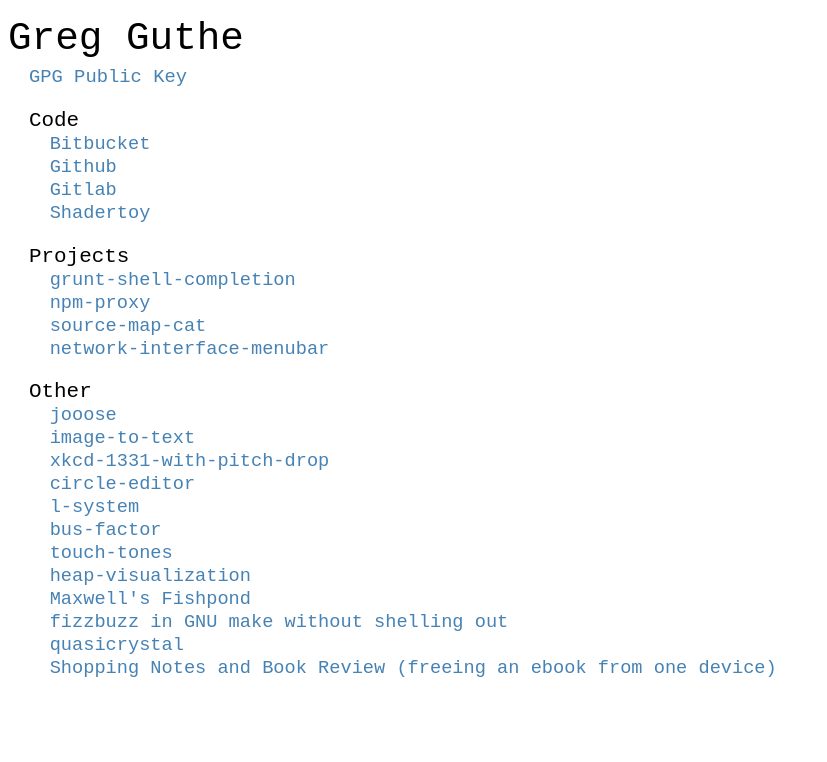
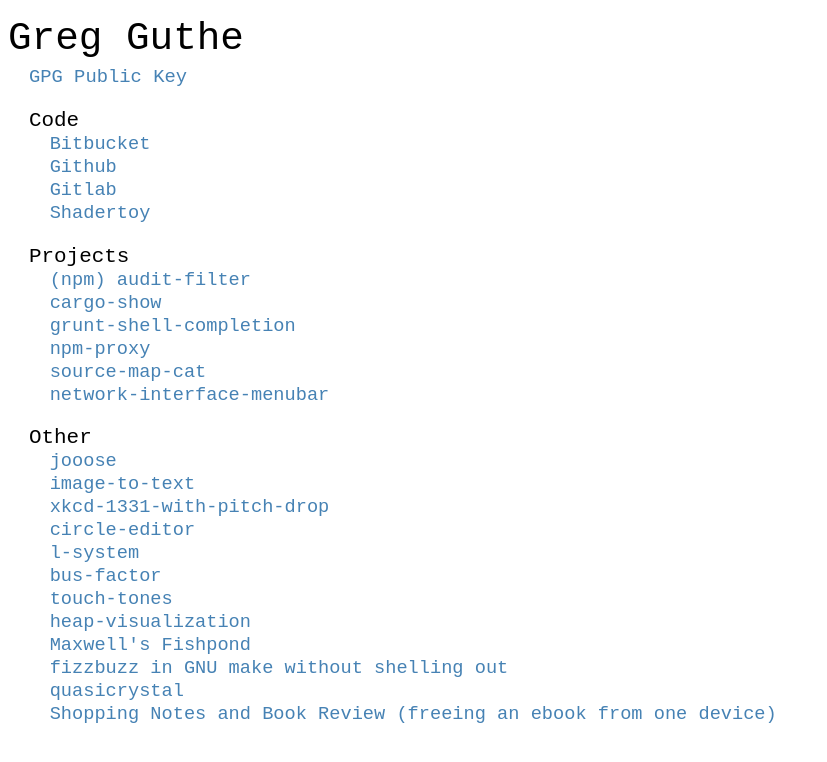
Before and after one commit to g-k/g-k.github.io, a plain HTML site: page index.html in a window 1280 px wide. Shown: the whole page, without its empty margins (0-827 px from the left). Drawn offline with Linux system fonts and the light colour scheme.

Commit message:
add links to audit-filter and cargo-show

```diff
--- a/index.html
+++ b/index.html
@@ -27,6 +27,8 @@
         <li class="top-item">
           Projects
           <ul>
+            <li><a href="https://github.com/mozilla-services/audit-filter">(npm) audit-filter</a>
+            <li><a href="https://github.com/g-k/cargo-show">cargo-show</a>
             <li><a href="https://github.com/g-k/grunt-shell-completion">grunt-shell-completion</a>
             <li><a href="https://github.com/g-k/npm-proxy">npm-proxy</a>
             <li><a href="https://github.com/g-k/source-map-cat">source-map-cat</a>
```
